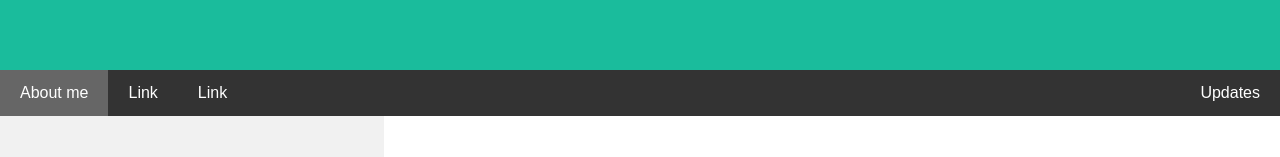
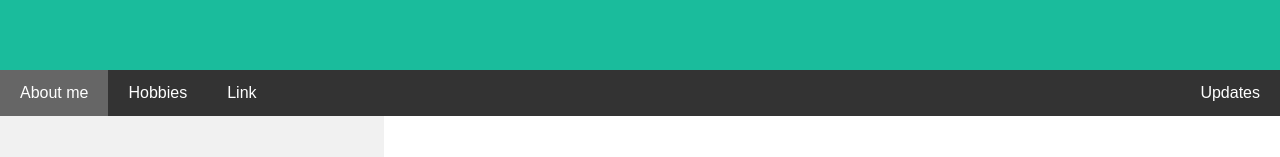
Before and after one commit to Devansh-awat/Devansh-awat.github.io, a plain HTML site: page index.html in a window 1280 px wide. Shown: the part 237-394 px from the top of the page. Drawn offline with Linux system fonts and the light colour scheme.

Commit message:
Update index.html

```diff
--- a/index.html
+++ b/index.html
@@ -129,7 +129,7 @@ body {
 
 <div class="navbar">
   <a href="https://devansh-awat.github.io/" class="active">About me</a>
-  <a href="#">Link</a>
+  <a href="Hobbies">Hobbies</a>
   <a href="#">Link</a>
   <a href="Updates" class="right">Updates</a>
 
```
